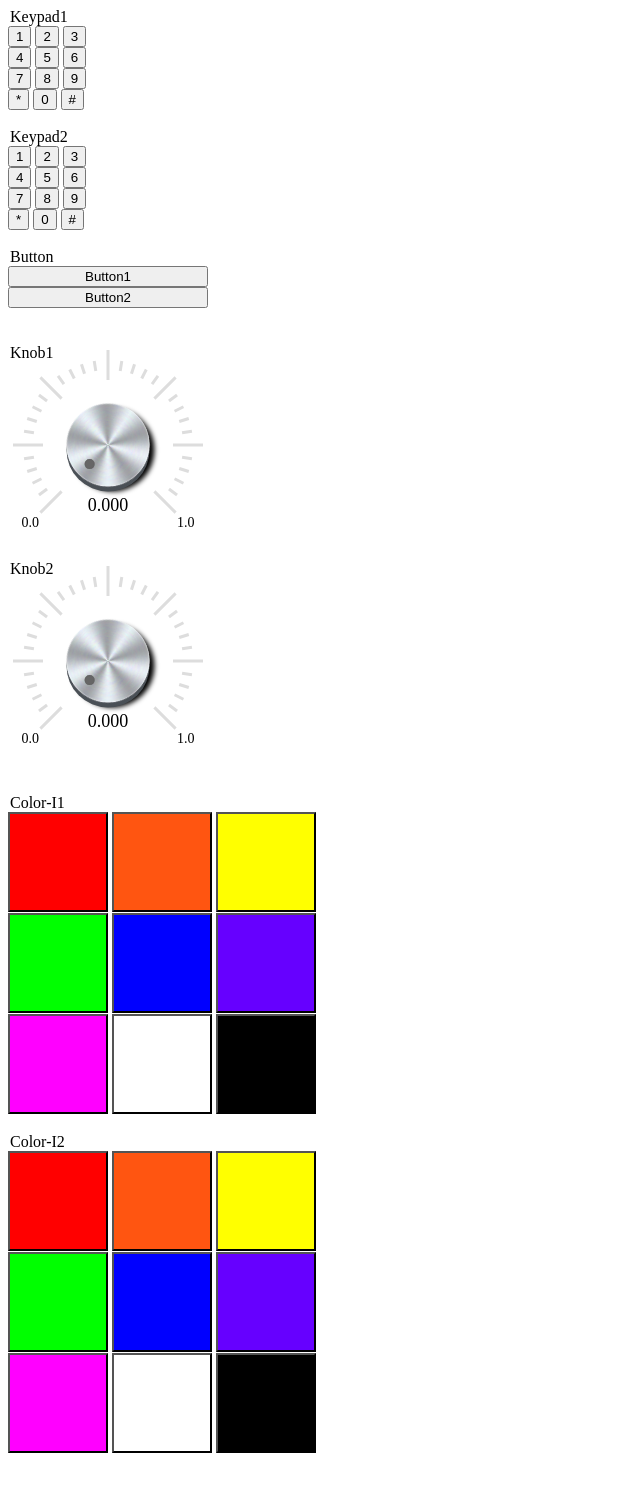
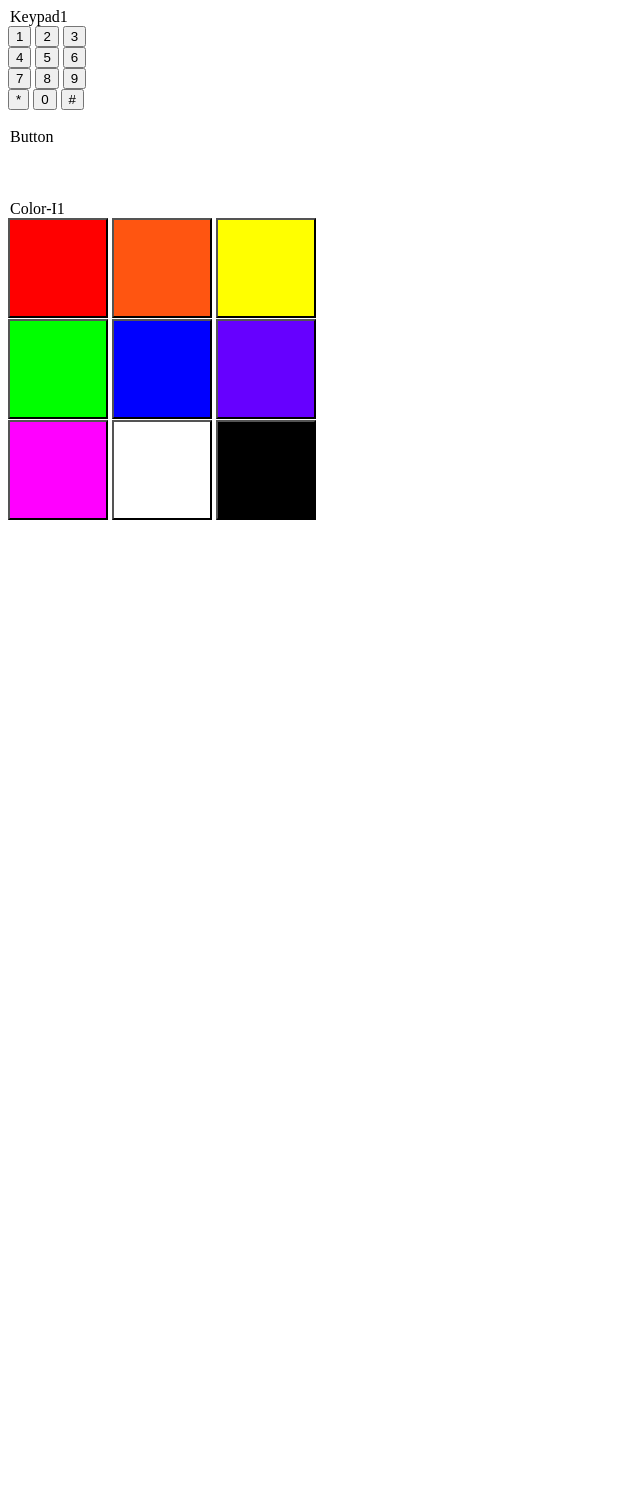
Before and after one commit to a8252525/IoTTalk, a Flask app: template Remote_control_example/templates/index.html in a window 1280 px wide. Shown: the whole page, without its empty margins (0-640 px from the left). After the commit the page ends 520 px from the top, so only its background shows below. Run offline with Flask 2, Linux system fonts and the light colour scheme; the template is opened without the code that fills it: most values are stand-ins (such as "Sample title", 1, 10 or a date in 2020); some libraries are stand-ins or nearby versions.

Commit message:
Button can change with IoTTalk. Switch still has problem

```diff
--- a/Remote_control_example/app.py
+++ b/Remote_control_example/app.py
@@ -22,16 +22,22 @@ def SwitchSetCount(mac_addr, count):
             print("Device feature list = ", device_feature_list)
 
         control_channel_output = csmapi.pull(registered_address, '__Ctl_O__') #Pull the Output of Control Channel
+        print(control_channel_output[0][1][1])
         if control_channel_output:
+            print(control_channel_output[0][1][1])
             selected_device_feature_flags = control_channel_output[0][1][1]['cmd_params'][0]
             print("Selected device feature flags = ", selected_device_feature_flags)
         print(type(selected_device_feature_flags))
         print('before_for')
-        for i in selected_device_feature_flags:
-            if i == '1':
-                s_count+=1
-        print(s_count)
-        return make_response(render_template('index.html', mac_addr=registered_address, count=int(s_count)))
+        keypad_count = selected_device_feature_flags[:9].count('1')
+        color_count = selected_device_feature_flags[9:18].count('1')
+        button_count = selected_device_feature_flags[18:27].count('1')
+        switch_count = selected_device_feature_flags[27:36].count('1')
+        knob_count = selected_device_feature_flags[36:45].count('1')
+        print(keypad_count,color_count,button_count,switch_count,knob_count)
+
+
+        return make_response(render_template('index.html', mac_addr=registered_address, keypad_count=keypad_count,color_count=color_count , button_count = button_count, switch_count = switch_count , knob_count = knob_count))
 
     except Exception as e:
         print(e)
--- a/Remote_control_example/static/SwitchSet.js
+++ b/Remote_control_example/static/SwitchSet.js
@@ -14,8 +14,8 @@ function set_device_id(d_id, count){
     numberOfSwitches = count;
     profile['d_name'] = d_id;
     //for (var index=1; index<=count; index++) profile['df_list'].push('Switch'+String(index));
-    //profile['df_list']=['Keypad1','Keypad2','Keypad3','Keypad4','Keypad5','Keypad6','Keypad7','Keypad8', 'Keypad9','Color-I1','Color-I2','Color-I3','Color-I4','Color-I5','Color-I6','Color-I7','Color-I8','Color-I9', 'Button1','Button2','Button3','Button4','Button5','Button6','Button7','Button8','Button9','Switch1', 'Switch2', 'Switch3', 'Switch4', 'Switch5', 'Switch6', 'Switch7', 'Switch8', 'Switch9','Knob1','Knob2','Knob3','Knob4','Knob5','Knob6','Knob7','Knob8','Knob9']
-    profile['df_list']=['Button1', 'Button2', 'Color-I1', 'Color-I2', 'Keypad1', 'Keypad2', 'Knob1', 'Knob2','Switch1', 'Switch2']
+    profile['df_list']=['Keypad1','Keypad2','Keypad3','Keypad4','Keypad5','Keypad6','Keypad7','Keypad8', 'Keypad9','Color-I1','Color-I2','Color-I3','Color-I4','Color-I5','Color-I6','Color-I7','Color-I8','Color-I9', 'Button1','Button2','Button3','Button4','Button5','Button6','Button7','Button8','Button9','Switch1', 'Switch2', 'Switch3', 'Switch4', 'Switch5', 'Switch6', 'Switch7', 'Switch8', 'Switch9','Knob1','Knob2','Knob3','Knob4','Knob5','Knob6','Knob7','Knob8','Knob9']
+    //profile['df_list']=['Button1', 'Button2', 'Color-I1', 'Color-I2', 'Keypad1', 'Keypad2', 'Knob1', 'Knob2','Switch1', 'Switch2']
     csmapi.set_endpoint(_ENDPOINT);
 }
 
--- a/Remote_control_example/templates/index.html
+++ b/Remote_control_example/templates/index.html
@@ -23,13 +23,14 @@
             check_registerion_state('{{ mac_addr }}');
             output_dfs('{{ mac_addr }}');
             output_selected_dfs('{{ mac_addr }}');
+            console.log({{keypad_count}},{{color_count}})
           </script>
        </head>
 
   <body>
 <TD style="FONT-SIZE: 13px; COLOR:#000000; LINE-HIGHT:50px; FONT-FAMILY:Arial,Helvetica,sans-serif">
-
-    <legend>Keypad1</legend>
+    {% for i in range(keypad_count) %}
+    <legend>Keypad{{i+1}}</legend>
     <button onclick="csmapi.push('IoTtalk_Control_Panel','','Keypad1',[1])">1</button>
     <button onclick="csmapi.push('IoTtalk_Control_Panel','','Keypad1',[2])">2</button>
     <button onclick="csmapi.push('IoTtalk_Control_Panel','','Keypad1',[3])">3</button> <br>
@@ -42,37 +43,26 @@
     <button onclick="csmapi.push('IoTtalk_Control_Panel','','Keypad1',[10])">*</button>
     <button onclick="csmapi.push('IoTtalk_Control_Panel','','Keypad1',[0])">0</button>
     <button onclick="csmapi.push('IoTtalk_Control_Panel','','Keypad1',[11)">#</button>  <br> <br>
-
-    <legend>Keypad2</legend>
-    <button onclick="csmapi.push('IoTtalk_Control_Panel','','Keypad2',[1])">1</button>
-    <button onclick="csmapi.push('IoTtalk_Control_Panel','','Keypad2',[2])">2</button>
-    <button onclick="csmapi.push('IoTtalk_Control_Panel','','Keypad2',[3])">3</button> <br>
-    <button onclick="csmapi.push('IoTtalk_Control_Panel','','Keypad2',[4])">4</button>
-    <button onclick="csmapi.push('IoTtalk_Control_Panel','','Keypad2',[5])">5</button>
-    <button onclick="csmapi.push('IoTtalk_Control_Panel','','Keypad2',[6])">6</button> <br>
-    <button onclick="csmapi.push('IoTtalk_Control_Panel','','Keypad2',[7])">7</button>
-    <button onclick="csmapi.push('IoTtalk_Control_Panel','','Keypad2',[8])">8</button>
-    <button onclick="csmapi.push('IoTtalk_Control_Panel','','Keypad2',[9])">9</button> <br>
-    <button onclick="csmapi.push('IoTtalk_Control_Panel','','Keypad2',[10])">*</button>
-    <button onclick="csmapi.push('IoTtalk_Control_Panel','','Keypad2',[0])">0</button>
-    <button onclick="csmapi.push('IoTtalk_Control_Panel','','Keypad2',[11])">#</button>  <br> <br>
+    {% endfor %}
 
     <legend>Button</legend>
-    <button onclick="csmapi.push('IoTtalk_Control_Panel','','Button1',[1])" style="width:200px;" >Button1</button> <br>
-    <button onclick="csmapi.push('IoTtalk_Control_Panel','','Button2',[2])" style="width:200px;" >Button2</button> <br>
+    {% for i in range(button_count) %}
+    <button onclick="csmapi.push('IoTtalk_Control_Panel','','Button1',[1])" style="width:200px;" >Button{{i+1}}</button> <br>
+    <!-- <button onclick="csmapi.push('IoTtalk_Control_Panel','','Button2',[2])" style="width:200px;" >Button2</button> <br> -->
+    {% endfor %}
     <br>
+
+
+    <br>
+    {% for i in range(knob_count) %}
+    <legend>Knob{{i+1}}</legend>
+    <div style='margin-top:-33px; margin-bottom:15px;'  type='text' role='Knob1' class='knob-container'></div>
+    {% endfor %}
 
     <br>
 
-    <legend>Knob1</legend>
-    <div style='margin-top:-33px; margin-bottom:15px;'  type='text' role='Knob1' class='knob-container'></div>
-
-    <legend>Knob2</legend>
-    <div style='margin-top:-33px; margin-bottom:15px;'  type='text' role='Knob2' class='knob-container'></div>
-    <br>
-
-
-    <legend>Color-I1</legend>
+    {% for i in range(color_count) %}
+    <legend>Color-I{{i+1}}</legend>
     <button onclick="csmapi.push('IoTtalk_Control_Panel','','Color-I1',[255,0,0])" style="width:100px; height:100px; background-color:#FF0000"></button>
     <button onclick="csmapi.push('IoTtalk_Control_Panel','','Color-I1',[255,85,17])" style="width:100px; height:100px; background-color:#FF5511 "></button>
     <button onclick="csmapi.push('IoTtalk_Control_Panel','','Color-I1',[255,255,0])" style="width:100px; height:100px; background-color:#FFFF00"></button> <br>
@@ -82,19 +72,17 @@
     <button onclick="csmapi.push('IoTtalk_Control_Panel','','Color-I1',[255,0,255])" style="width:100px; height:100px; background-color:#FF00FF"></button>
     <button onclick="csmapi.push('IoTtalk_Control_Panel','','Color-I1',[255,255,255])" style="width:100px; height:100px; background-color:#FFFFFF"></button>
     <button onclick="csmapi.push('IoTtalk_Control_Panel','','Color-I1',[0,0,0])" style="width:100px; height:100px; background-color:#000000"></button> <br><br>
+    {% endfor %}
+    <br>
 
-    <legend>Color-I2</legend>
-    <button onclick="csmapi.push('IoTtalk_Control_Panel','','Color-I2',[255,0,0])" style="width:100px; height:100px; background-color:#FF0000"></button>
-    <button onclick="csmapi.push('IoTtalk_Control_Panel','','Color-I2',[255,85,17])" style="width:100px; height:100px; background-color:#FF5511 "></button>
-    <button onclick="csmapi.push('IoTtalk_Control_Panel','','Color-I2',[255,255,0])" style="width:100px; height:100px; background-color:#FFFF00"></button> <br>
-    <button onclick="csmapi.push('IoTtalk_Control_Panel','','Color-I2',[0,255,0])" style="width:100px; height:100px; background-color:#00FF00"></button>
-    <button onclick="csmapi.push('IoTtalk_Control_Panel','','Color-I2',[0,0,255])" style="width:100px; height:100px; background-color:#0000FF"></button>
-    <button onclick="csmapi.push('IoTtalk_Control_Panel','','Color-I2',[102,0,255])" style="width:100px; height:100px; background-color:#6600FF"></button> <br>
-    <button onclick="csmapi.push('IoTtalk_Control_Panel','','Color-I2',[255,0,255])" style="width:100px; height:100px; background-color:#FF00FF"></button>
-    <button onclick="csmapi.push('IoTtalk_Control_Panel','','Color-I2',[255,255,255])" style="width:100px; height:100px; background-color:#FFFFFF"></button>
-    <button onclick="csmapi.push('IoTtalk_Control_Panel','','Color-I2',[0,0,0])" style="width:100px; height:100px; background-color:#000000"></button> <br><br>
-
-    <br>
+    {% for i in range(switch_count) %}
+    <div class="checkbox">
+        <label>
+	    <input  type="checkbox" data-toggle="toggle" id="Switch{{i+1}}">
+	    <span class = "Switch{{i+1}} h2"> Switch{{i+1}} </span>
+        </label>
+    </div>
+    {% endfor %}
 
 
 
```
